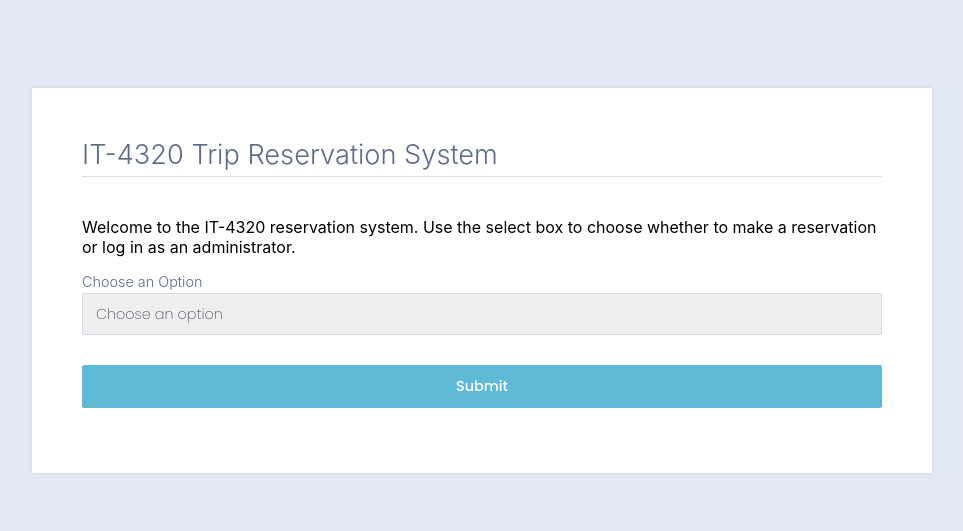
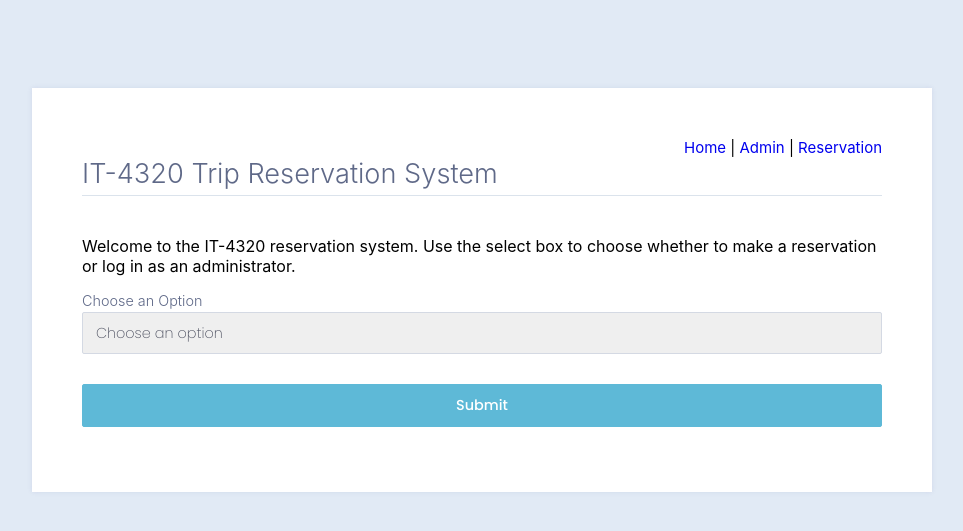
Before and after one commit to ezmgszi/IT4320Scrum3Trip-Reservation-System, a Flask app: page / in a window 1280 px wide. Shown: the top 531 px of the page, without its empty margins (158-1121 px from the left). Run offline with Flask 2, Linux system fonts and the light colour scheme; some libraries are stand-ins or nearby versions.

Commit message:
added menu options to each html page templete

```diff
--- a/it-4320-final-proj/it-4320-final-proj/flask_wtforms_tutorial/templates/options.html
+++ b/it-4320-final-proj/it-4320-final-proj/flask_wtforms_tutorial/templates/options.html
@@ -6,6 +6,11 @@
 
 {% block content %}
 <div class="formwrapper">
+    <div style="font-size: 15px;text-align:right;">
+        <a href="/">Home</a> {{ '|' }}
+        <a  href="admin">Admin</a> {{ '|' }}
+        <a  href="reservations">Reservation</a>
+    </div>
   <h2 class="title">IT-4320 Trip Reservation System</h2>
   <p>Welcome to the IT-4320 reservation system. Use the select box to choose whether to make a reservation or log in as an administrator.</p>
   <form method="POST" action="/">
--- a/it-4320-final-proj/it-4320-final-proj/flask_wtforms_tutorial/templates/reservations.html
+++ b/it-4320-final-proj/it-4320-final-proj/flask_wtforms_tutorial/templates/reservations.html
@@ -6,6 +6,11 @@
 
 {% block content %}
 <div class="formwrapper">
+    <div style="font-size: 15px;text-align:right;">
+        <a href="/">Home</a> {{ '|' }}
+        <a  href="admin">Admin</a> {{ '|' }}
+        <a  href="reservations">Reservation</a>
+    </div>
   <h2 class="title">Reserve Your Seat</h2>
     {% if validated_choice == True %}
         <h1 style="font-size: 15px;text-align:left;"> Congratulations {{first_name}}! Row:{{row_choice+1}} Seat:{{seat_choice+1}} is now reserved for you! Enjoy the trip!</h1>
```
Also changed, not shown: it-4320-final-proj/it-4320-final-proj/flask_wtforms_tutorial/templates/admin.html (+8 -0 lines).
